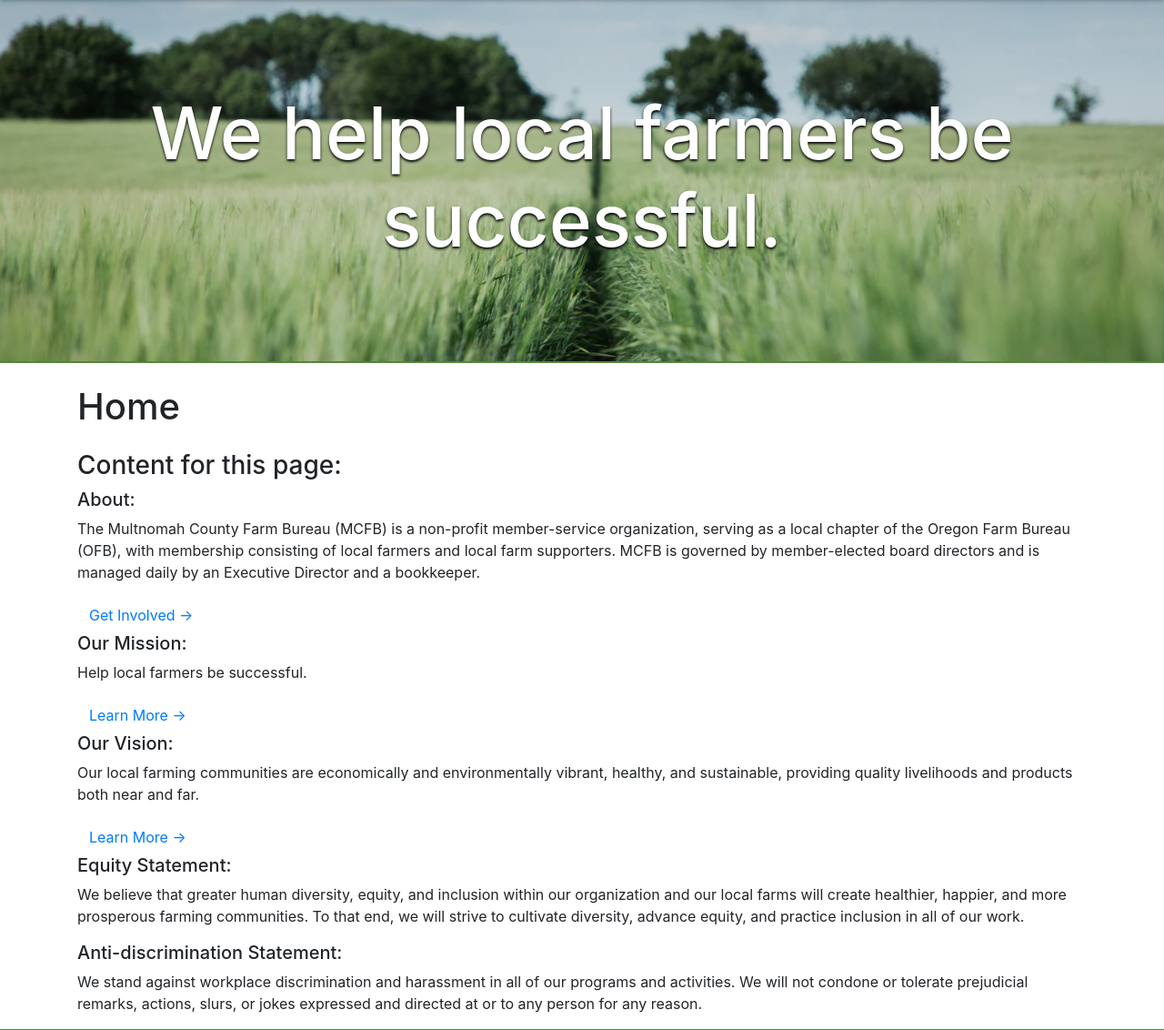
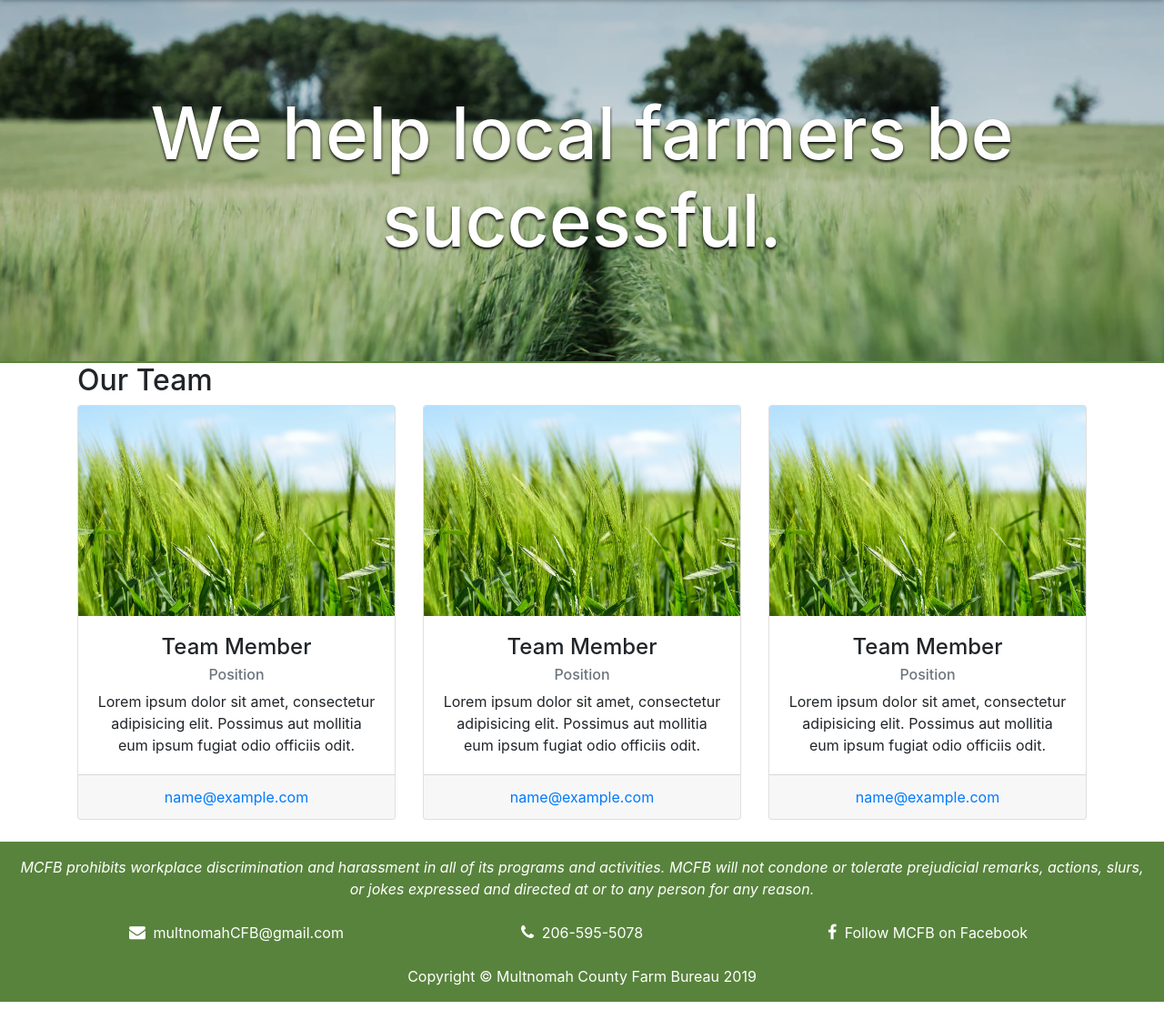
Before and after one commit to MarcLignarius/MCFB-v3.0, a PHP site: page / in a window 1280 px wide. Shown: the part 101-1233 px from the top of the page at 91% size. After the commit the page ends 1202 px from the top, so only its background shows below. Run offline with PHP 8.4, Linux system fonts and the light colour scheme.

Commit message:
change layout to cards for sections

```diff
--- a/index.php
+++ b/index.php
@@ -5,6 +5,53 @@
 <?php include("banner.php"); ?>
 
 <div class="container">
+    <!-- Team Members -->
+    <h2>Our Team</h2>
+    <div class="row">
+        <div class="col-lg-4 mb-4">
+            <div class="card h-100 text-center">
+                <img class="card-img-top" src="../images/placeholder.jpg" alt="">
+                <div class="card-body">
+                    <h4 class="card-title">Team Member</h4>
+                    <h6 class="card-subtitle mb-2 text-muted">Position</h6>
+                    <p class="card-text">Lorem ipsum dolor sit amet, consectetur adipisicing elit. Possimus aut mollitia eum ipsum fugiat odio officiis odit.</p>
+                </div>
+                <div class="card-footer">
+                    <a href="#">name@example.com</a>
+                </div>
+            </div>
+        </div>
+        <div class="col-lg-4 mb-4">
+            <div class="card h-100 text-center">
+                <img class="card-img-top" src="../images/placeholder.jpg" alt="">
+                <div class="card-body">
+                    <h4 class="card-title">Team Member</h4>
+                    <h6 class="card-subtitle mb-2 text-muted">Position</h6>
+                    <p class="card-text">Lorem ipsum dolor sit amet, consectetur adipisicing elit. Possimus aut mollitia eum ipsum fugiat odio officiis odit.</p>
+                </div>
+                <div class="card-footer">
+                    <a href="#">name@example.com</a>
+                </div>
+            </div>
+        </div>
+        <div class="col-lg-4 mb-4">
+            <div class="card h-100 text-center">
+                <img class="card-img-top" src="../images/placeholder.jpg" alt="">
+                <div class="card-body">
+                    <h4 class="card-title">Team Member</h4>
+                    <h6 class="card-subtitle mb-2 text-muted">Position</h6>
+                    <p class="card-text">Lorem ipsum dolor sit amet, consectetur adipisicing elit. Possimus aut mollitia eum ipsum fugiat odio officiis odit.</p>
+                </div>
+                <div class="card-footer">
+                    <a href="#">name@example.com</a>
+                </div>
+            </div>
+        </div>
+    </div>
+    <!-- /.row -->
+</div>
+
+<!-- <div class="container">
     <h1 class="my-4"><?php echo $page_title; ?></h1>
     <h3>Content for this page:</h3>
     <h5>About:</h5>
@@ -39,6 +86,6 @@
         activities. We will not condone or tolerate prejudicial remarks, actions, slurs, or jokes
         expressed and directed at or to any person for any reason.
     </p>
-</div>
+</div> -->
 
 <?php include("footer.php"); ?>
```
